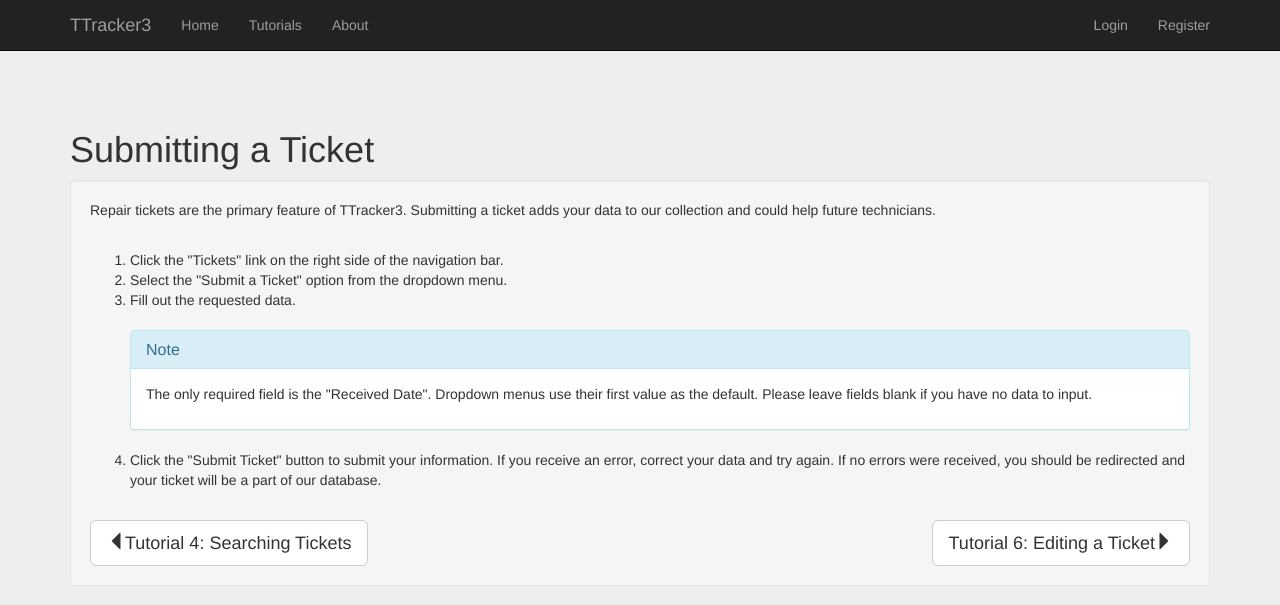
After one commit to razage/TTracker3, a Flask app: page /tutorials/submittickets/ in a window 1280 px wide. The commit adds this page. Shown: the top 605 px of the page. Run offline with Flask 2, Linux system fonts and the light colour scheme; some libraries are stand-ins or nearby versions.

Commit message:
Added the ticket submit tutorial. Only 1000 more tutorials to go.

```diff
--- /dev/null
+++ b/app/templates/tutorials/tsubmit.html
@@ -0,0 +1,37 @@
+{% extends "base.html" %}
+{% block content %}
+    <h1>Submitting a Ticket</h1>
+    <div class="well">
+        <p>Repair tickets are the primary feature of TTracker3. Submitting a ticket adds your data to our collection and
+            could help future technicians.</p>
+        <br/>
+        <ol>
+            <li>Click the "Tickets" link on the right side of the navigation bar.</li>
+            <li>Select the "Submit a Ticket" option from the dropdown menu.</li>
+            <li>Fill out the requested data.</li>
+            <br/>
+
+            <div class="panel panel-info">
+                <div class="panel-heading">
+                    <h3 class="panel-title">Note</h3>
+                </div>
+                <div class="panel-body">
+                    <p>The only required field is the "Received Date". Dropdown menus use their first value as the
+                        default. Please leave fields blank if you have no data to input.</p>
+                </div>
+            </div>
+            <li>Click the "Submit Ticket" button to submit your information. If you receive an error, correct your data
+                and try again. If no errors were received, you should be redirected and your ticket will be a part of
+                our database.
+            </li>
+        </ol>
+        <br/>
+        <button class="btn btn-default btn-lg"
+                onclick="document.location = '{{ url_for('tutorials.tutsearchtickets') }}'"><span
+                class="glyphicon glyphicon-triangle-left" aria-hidden="true"></span>Tutorial 4: Searching Tickets
+        </button>
+        <button class="btn btn-default btn-lg btn-right"
+                onclick="document.location = '{{ url_for('tutorials.tutedittickets') }}'">Tutorial 6: Editing a
+            Ticket<span class="glyphicon glyphicon-triangle-right" aria-hidden="true"></span></button>
+    </div>
+{% endblock %}
--- a/app/tutorials/views.py
+++ b/app/tutorials/views.py
@@ -21,3 +21,20 @@ def tutlogin():
 @mod.route('/browsetickets/')
 def tutbrowsetickets():
     return render_template("tutorials/tbrowset.html", title="Tutorial - Browsing Tickets")
+
+
+@mod.route('/searchtickets/')
+def tutsearchtickets():
+    return "Nothing to see here."
+    # return render_template("tutorials/tsearch.html", title="Tutorial - Searching Tickets")
+
+
+@mod.route('/submittickets/')
+def tutsubmittickets():
+    return render_template("tutorials/tsubmit.html", title="Tutorial - Submitting Tickets")
+
+
+@mod.route('/edittickets/')
+def tutedittickets():
+    return "Nothing to see here."
+    #return render_template("tutorials/tedit.html", title="Tutorial - Editing Tickets")
```
Also changed, not shown: app/templates/tutorials/tindex.html (+4 -4 lines).
